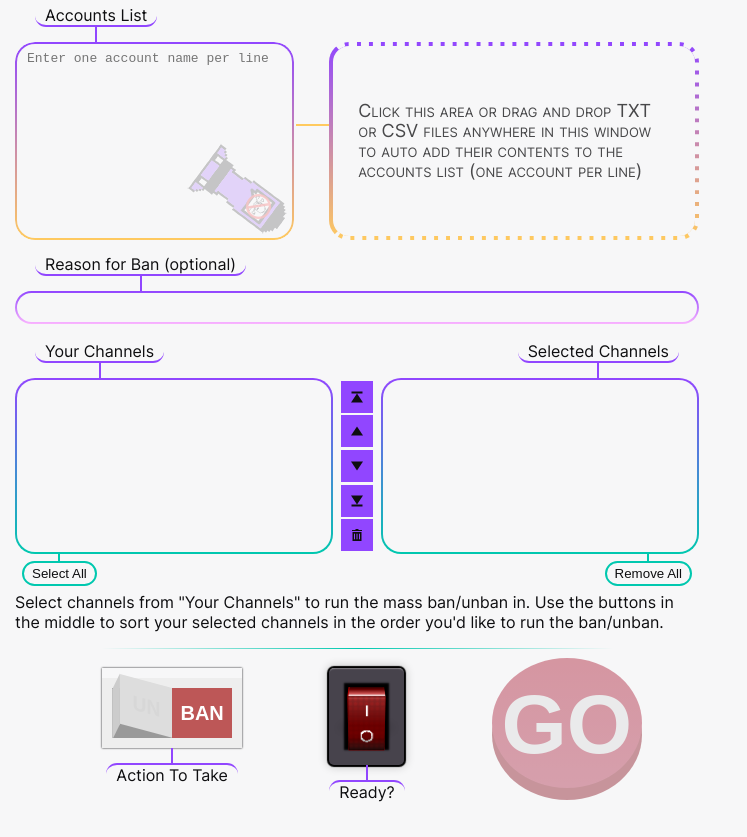
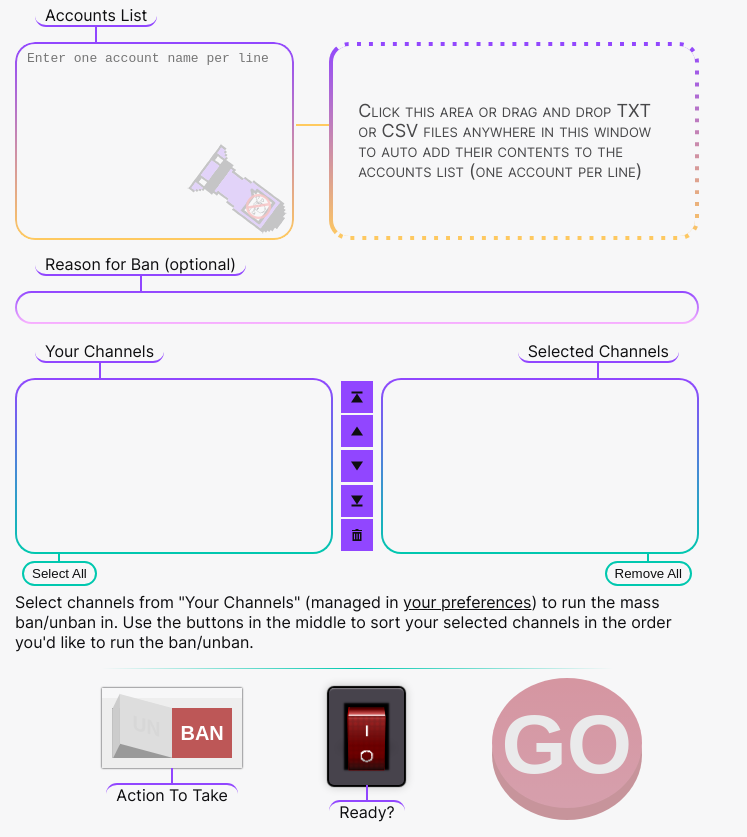
Before and after one commit to argowizbang/mass-ban-bomb, an Electron app: page dashboard.html in a window 1280 px wide. Shown: the part 61-898 px from the top of the page, without its empty margins (0-747 px from the left). Drawn offline with Linux system fonts and the light colour scheme; no server answers.

Commit message:
Clarify how to set "Your Channels"
Made it clearer where you go to set the channels you moderate, and added a button on the dashboard directly to the preferences

```diff
--- a/assets/css/dashboard.css
+++ b/assets/css/dashboard.css
@@ -293,6 +293,16 @@ textarea {
         --color-divider: var(--color-twitch-wipeout);
         grid-area: 4 / 1 / 5 / 3;
         margin: 6px auto 9px;
+    }
+
+    #show-preferences {
+        cursor: pointer;
+        padding: 0;
+        border: 0;
+        background: transparent;
+        font: inherit;
+        color: inherit;
+        text-decoration: underline
     }
 
     /* Ban Action Toggle */
--- a/assets/js/preload.js
+++ b/assets/js/preload.js
@@ -14,7 +14,8 @@ const { contextBridge, ipcRenderer } = require( 'electron' ),
         'pauseAction',
         'readyToProcess',
         'rendererError',
-        'runAction'
+        'runAction',
+        'showPreferences'
     ];
 
 contextBridge.exposeInMainWorld(
--- a/assets/js/renderer-dashboard.js
+++ b/assets/js/renderer-dashboard.js
@@ -2,11 +2,9 @@ window.addEventListener( 'DOMContentLoaded', () => {
     const dashboardForm        = document.getElementById( 'action-form' ),
           formContent          = document.getElementById( 'form-content' ),
           accountsListTextArea = document.getElementById( 'accounts-list' ),
-          dropZone             = document.getElementById( 'accounts-file-drop-zone' ),
           channelsSelect       = document.getElementById( 'channels-select' ),
           banReasonContain     = document.getElementById( 'ban-reason-contain' ),
           banReasonInput       = document.getElementById( 'ban-reason' ),
-          unbanCB              = document.getElementById( 'unban-action-cb' ),
           confirmCB            = document.getElementById( 'confirm-cb' ),
           launchBtn            = document.getElementById( 'launch-button' ),
           preferences          = window.api.sendSync( 'getPreferences' ),
@@ -56,7 +54,7 @@ window.addEventListener( 'DOMContentLoaded', () => {
     let savedChannels = preferences.twitch.modChannels;
 
     // Accounts file normal upload
-    dropZone.addEventListener( 'click', ( event ) => {
+    document.getElementById( 'accounts-file-drop-zone' ).addEventListener( 'click', ( event ) => {
         window.api.send( 'getAccountsFiles' );
     } );
 
@@ -102,7 +100,7 @@ window.addEventListener( 'DOMContentLoaded', () => {
     } );
 
     // Enable/disable ban reason text input when Unban switch is toggled
-    unbanCB.addEventListener( 'change', ( event ) => {
+    document.getElementById( 'unban-action-cb' ).addEventListener( 'change', ( event ) => {
         if ( event.target.checked ) {
             banReasonContain.classList.add( 'disabled' );
             banReasonInput.disabled = true;
@@ -128,6 +126,11 @@ window.addEventListener( 'DOMContentLoaded', () => {
         savedChannels = preferences.twitch.modChannels;
 
         populateChannels( savedChannels );
+    } );
+
+    // Show preferences when appropriate button is clicked
+    document.getElementById( 'show-preferences' ).addEventListener( 'click', () => {
+        window.api.send( 'showPreferences' );
     } );
 
     // Collect and transfer form data to main process
--- a/dashboard.html
+++ b/dashboard.html
@@ -64,7 +64,7 @@
                             </button>
                         </div>
 
-                        <p id="channels-select-instruction">Select channels from "Your Channels" to run the mass ban/unban in. Use the buttons in the middle to sort your selected channels in the order you'd like to run the ban/unban.</p>
+                        <p id="channels-select-instruction">Select channels from "Your Channels" (managed in <button type="button" id="show-preferences">your preferences</button>) to run the mass ban/unban in. Use the buttons in the middle to sort your selected channels in the order you'd like to run the ban/unban.</p>
                     </div>
 
                     <hr class="divider">
--- a/package.json
+++ b/package.json
@@ -1,7 +1,7 @@
 {
     "name": "mass-ban-bomb",
     "productName": "Mass Ban Bomb for Twitch",
-    "version": "1.0.0",
+    "version": "1.0.1",
     "description": "Execute mass bans in Twitch channels you moderate!",
     "main": "main.js",
     "scripts": {
```
Also changed, not shown: 1 other file.
